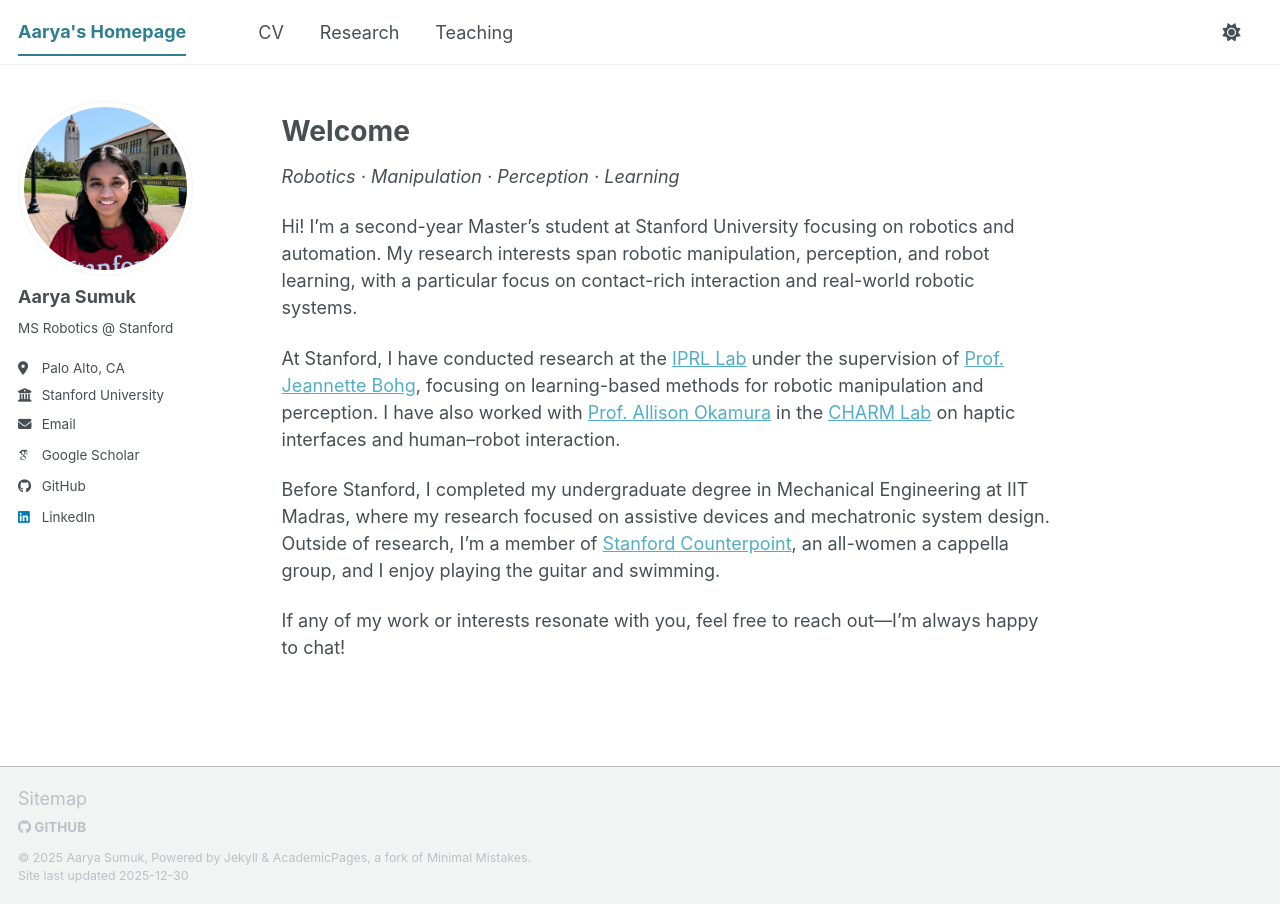
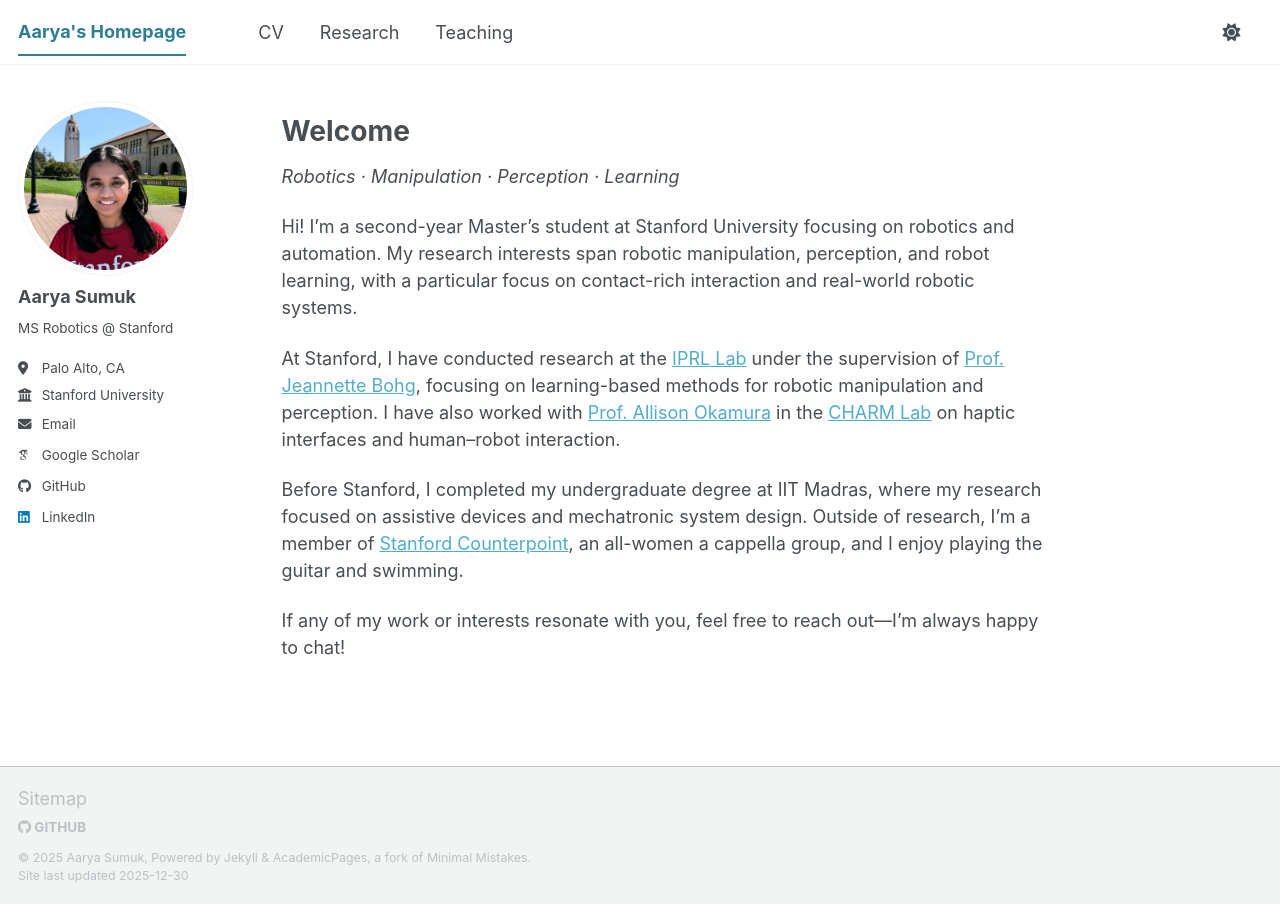
Before and after one commit to aaryasum/aaryasum.github.io, a Jekyll site: the page built from _pages/about.md, in a window 1280 px wide. Built offline with Jekyll 4.4.1, drawn with Linux system fonts in a browser that asks for light colours; some web fonts are replaced; a script bundle is joined from its source files by our own code; library files that are not in the unit come from our copies.

Commit message:
removed mechie mention

```diff
--- a/_pages/about.md
+++ b/_pages/about.md
@@ -14,6 +14,6 @@ Hi! I’m a second-year Master’s student at Stanford University focusing on ro
 
 At Stanford, I have conducted research at the [IPRL Lab](https://iprl.stanford.edu/) under the supervision of [Prof. Jeannette Bohg](https://web.stanford.edu/~bohg/), focusing on learning-based methods for robotic manipulation and perception. I have also worked with [Prof. Allison Okamura](https://profiles.stanford.edu/allison-okamura) in the [CHARM Lab](https://charm.stanford.edu/) on haptic interfaces and human–robot interaction.
 
-Before Stanford, I completed my undergraduate degree in Mechanical Engineering at IIT Madras, where my research focused on assistive devices and mechatronic system design. Outside of research, I’m a member of [Stanford Counterpoint](https://www.stanfordcounterpoint.com/), an all-women a cappella group, and I enjoy playing the guitar and swimming.
+Before Stanford, I completed my undergraduate degree at IIT Madras, where my research focused on assistive devices and mechatronic system design. Outside of research, I’m a member of [Stanford Counterpoint](https://www.stanfordcounterpoint.com/), an all-women a cappella group, and I enjoy playing the guitar and swimming.
 
 If any of my work or interests resonate with you, feel free to reach out—I’m always happy to chat!
```
